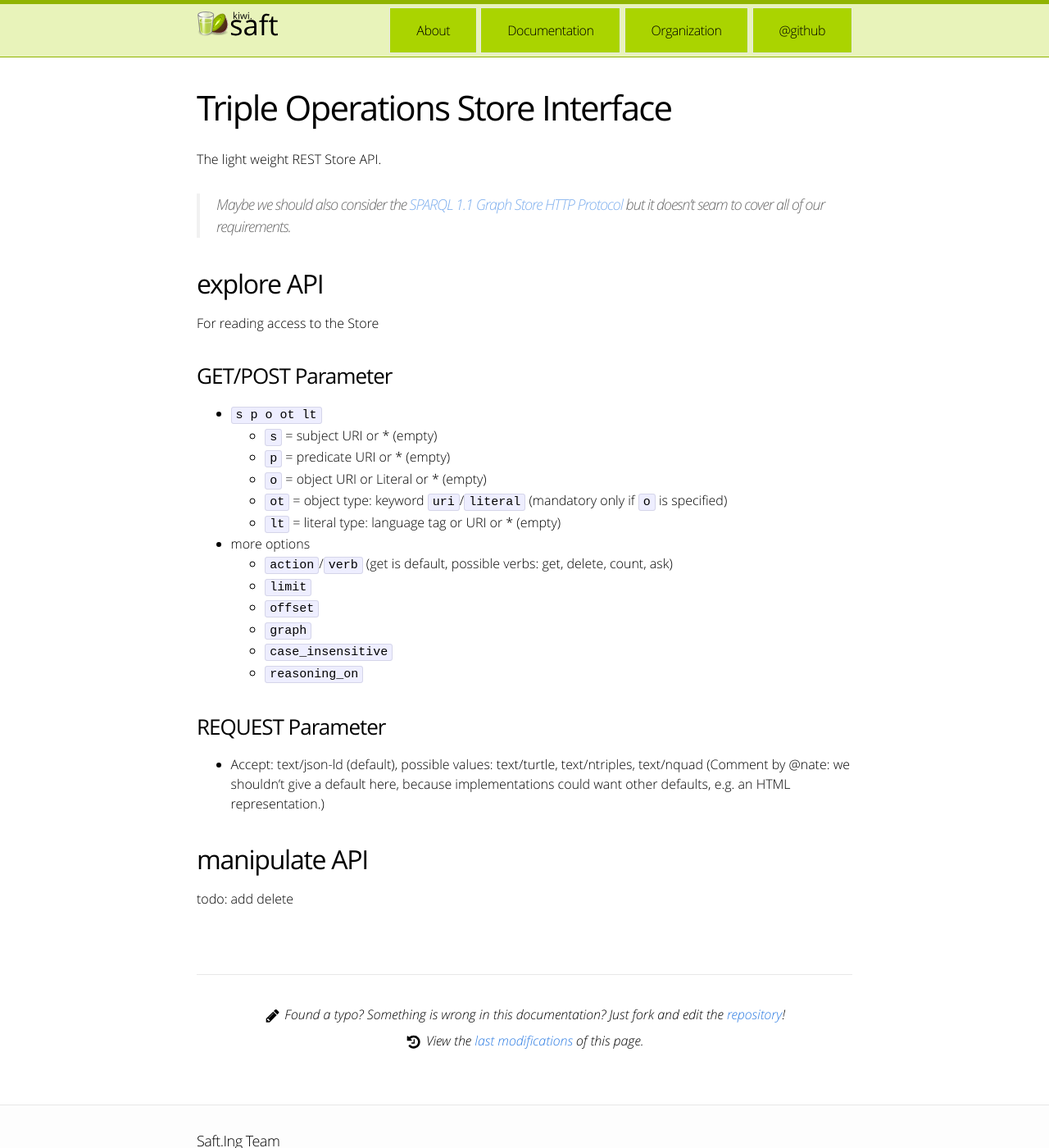
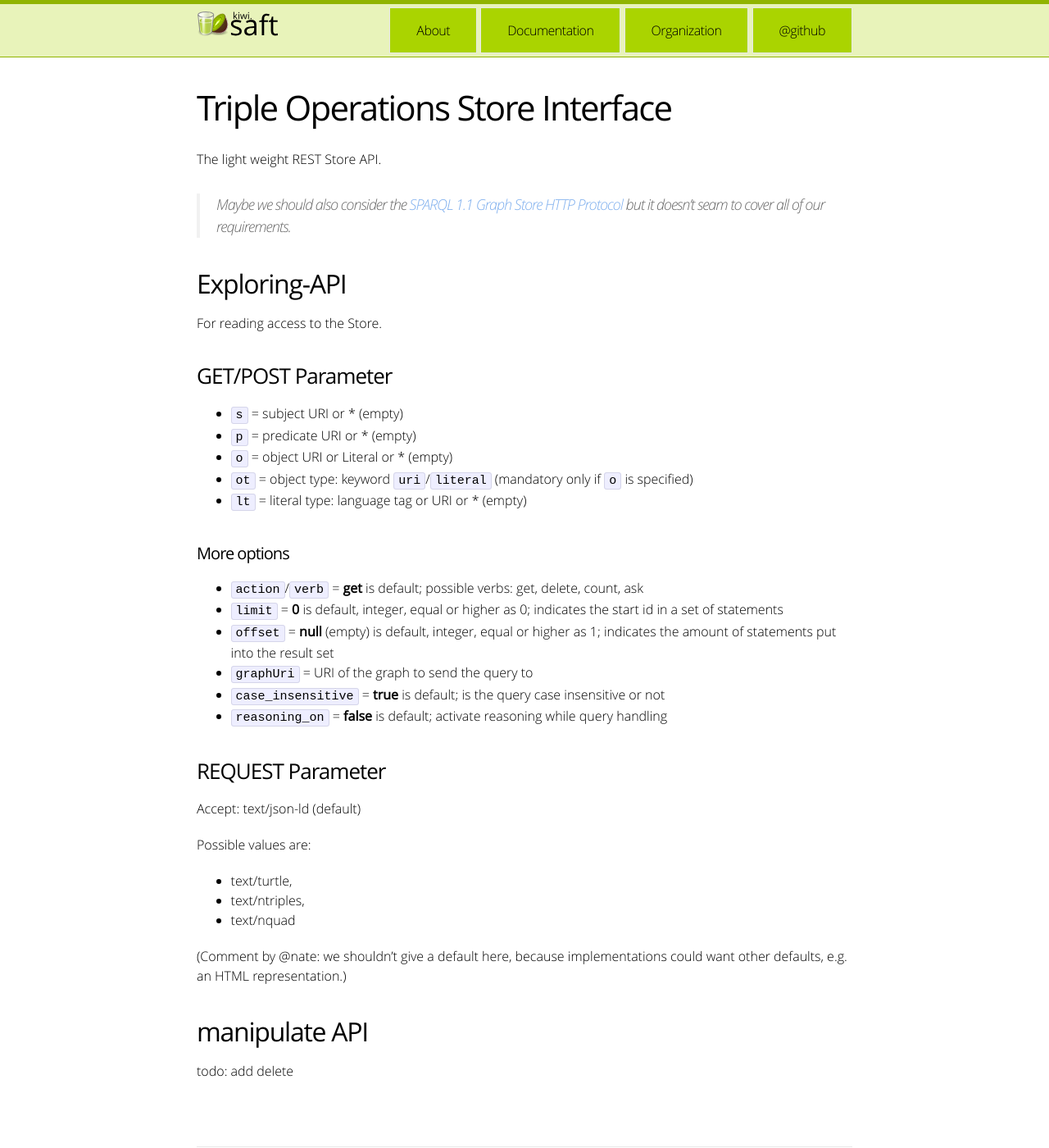
Before and after one commit to SaftIng/safting.github.io, a Jekyll site: the page built from doc/restinterface/triplestore.md, in a window 1280 px wide and 1400 px high. Shown: the whole window at 82% size. Built offline with Jekyll 4.4.1, drawn with Linux system fonts in a browser that asks for light colours.

Commit message:
Update triplestore.md

```diff
--- a/doc/restinterface/triplestore.md
+++ b/doc/restinterface/triplestore.md
@@ -7,29 +7,36 @@ The light weight REST Store API.
 
 > Maybe we should also consider the [SPARQL 1.1 Graph Store HTTP Protocol](http://www.w3.org/TR/2013/REC-sparql11-http-rdf-update-20130321/) but it doesn't seam to cover all of our requirements.
 
-## explore API
+## Exploring-API
 
-For reading access to the Store
+For reading access to the Store.
 
 ### GET/POST Parameter
 
-- `s p o ot lt`
-    - `s` = subject URI or * (empty)
-    - `p` = predicate URI or * (empty)
-    - `o` = object URI or Literal or * (empty)
-    - `ot` = object type: keyword `uri`/`literal` (mandatory only if `o` is specified)
-    - `lt` = literal type: language tag or URI or * (empty)
-- more options
-    - `action`/`verb` (get is default, possible verbs: get, delete, count, ask)
-    - `limit`
-    - `offset`
-    - `graph`
-    - `case_insensitive`
-    - `reasoning_on`
+- `s` = subject URI or * (empty)
+- `p` = predicate URI or * (empty)
+- `o` = object URI or Literal or * (empty)
+- `ot` = object type: keyword `uri`/`literal` (mandatory only if `o` is specified)
+- `lt` = literal type: language tag or URI or * (empty)
+
+#### More options
+- `action`/`verb` = **get** is default; possible verbs: get, delete, count, ask
+- `limit` = **0** is default, integer, equal or higher as 0; indicates the start id in a set of statements
+- `offset` = **null** (empty) is default, integer, equal or higher as 1; indicates the amount of statements put into the result set
+- `graphUri` = URI of the graph to send the query to
+- `case_insensitive` = **true** is default; is the query case insensitive or not
+- `reasoning_on` = **false** is default; activate reasoning while query handling
 
 ### REQUEST Parameter
 
-- Accept: text/json-ld (default), possible values: text/turtle, text/ntriples, text/nquad (Comment by @nate: we shouldn't give a default here, because implementations could want other defaults, e.g. an HTML representation.)
+Accept: text/json-ld (default)
+
+Possible values are:
+- text/turtle,
+- text/ntriples,
+- text/nquad
+
+(Comment by @nate: we shouldn't give a default here, because implementations could want other defaults, e.g. an HTML representation.)
 
 ## manipulate API
 
```
